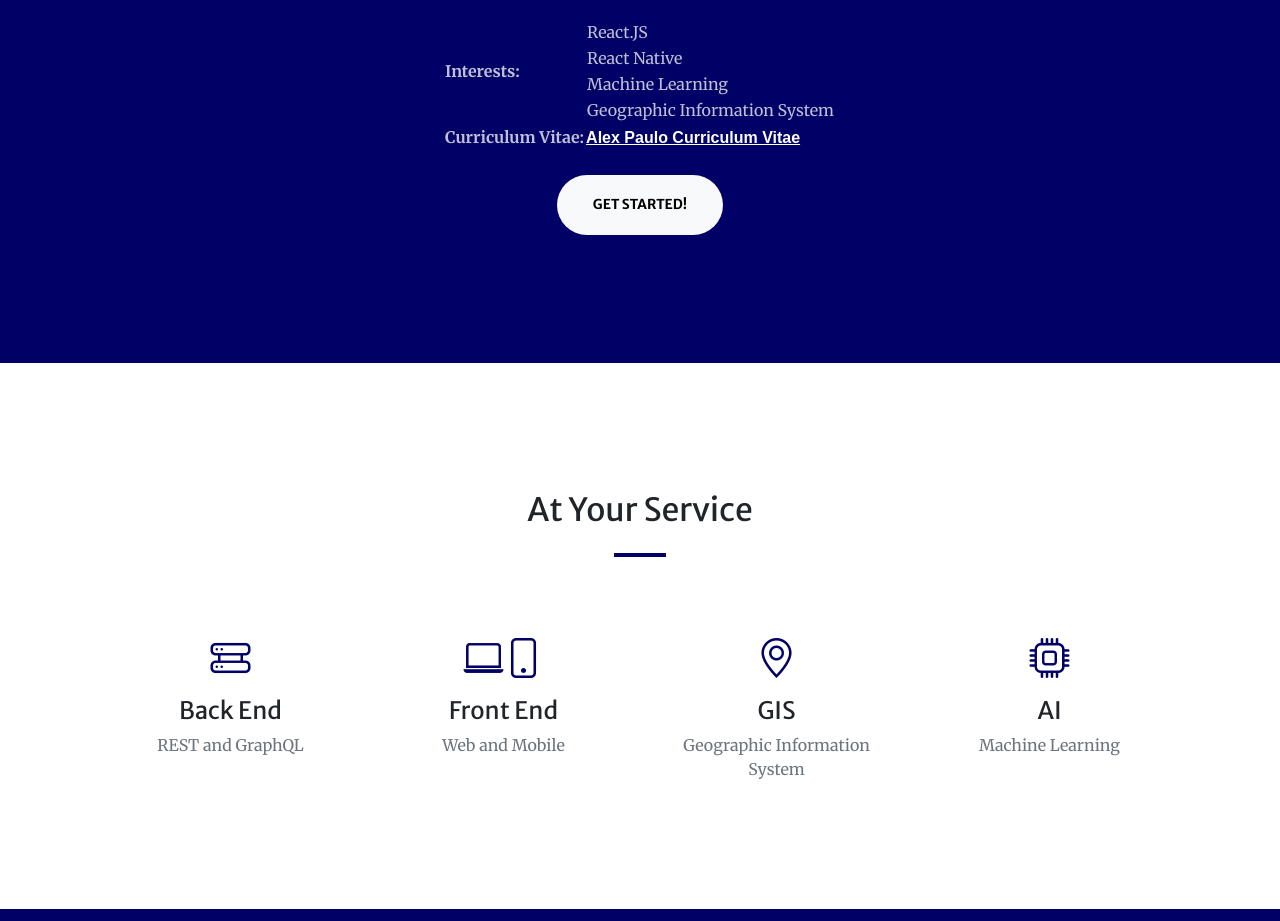
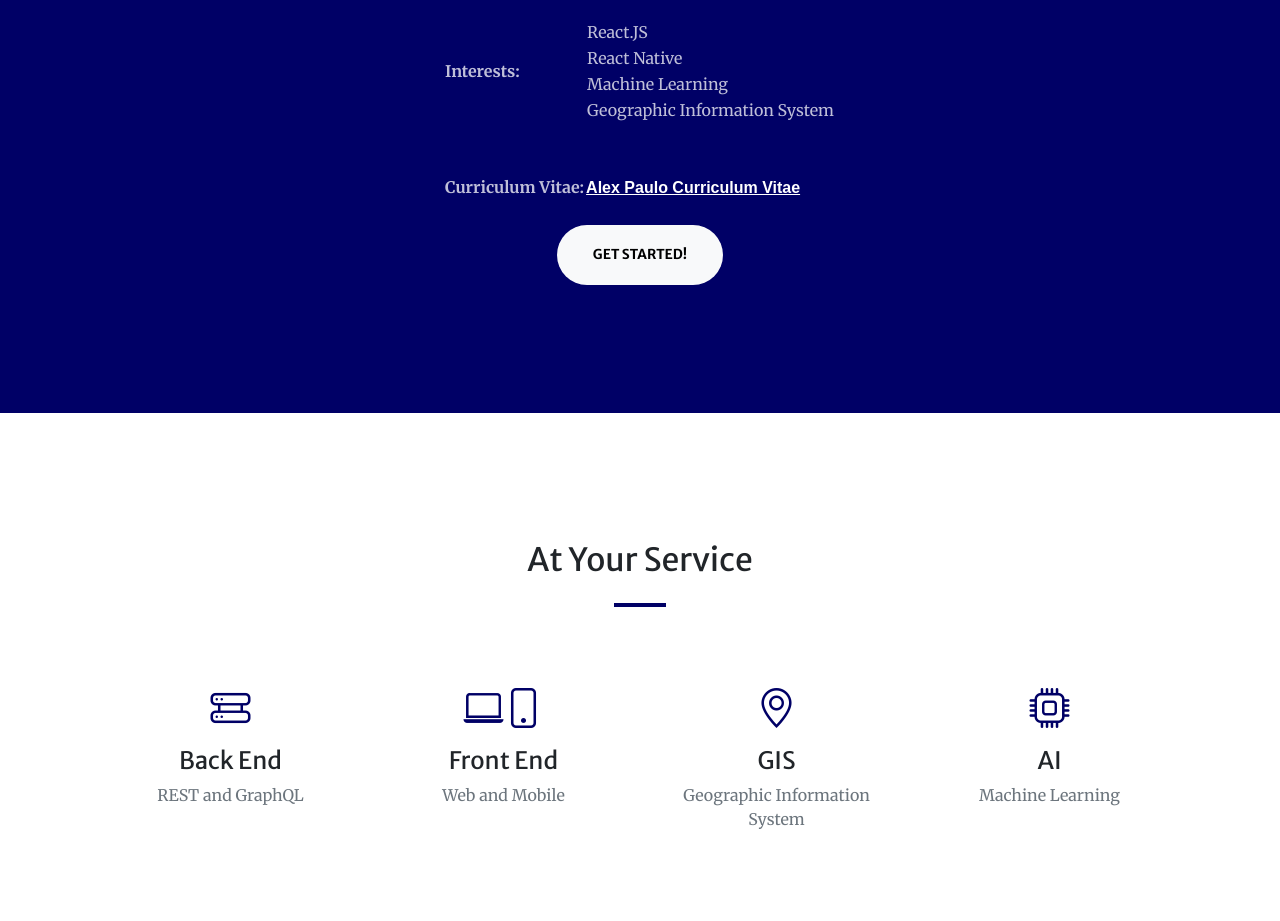
Before and after one commit to alexpaulooliveira/alexpaulooliveira.github.io, a plain HTML site: page index.html in a window 1280 px wide. Shown: the part 1120-2041 px from the top of the page. Drawn offline with nearby package versions, Linux system fonts and the light colour scheme; some packages are replaced by stand-ins of ours; a script that the page names is missing.

Commit message:
20240808

```diff
--- a/index.html
+++ b/index.html
@@ -94,6 +94,12 @@
                                           </table>
 
                                       </td>
+                                  </tr>
+                                  <tr>
+                                    <td>
+                                        <br/>
+                                        <br/>
+                                    </td>
                                   </tr>
                                   <tr>
                                     <td>
```
